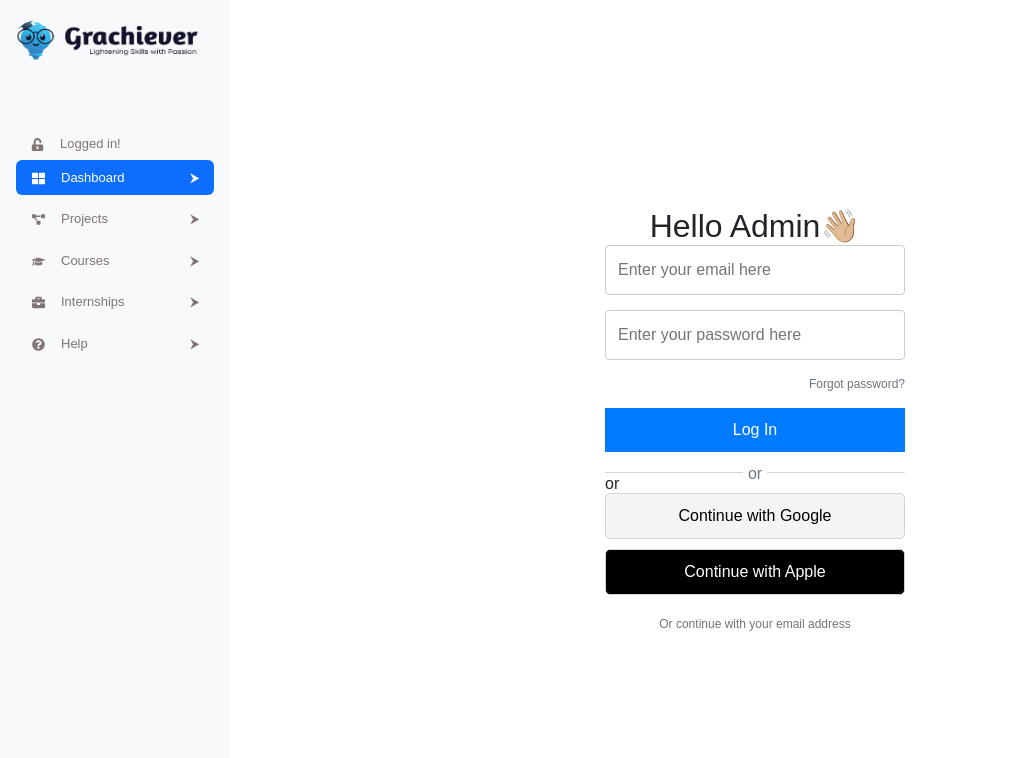
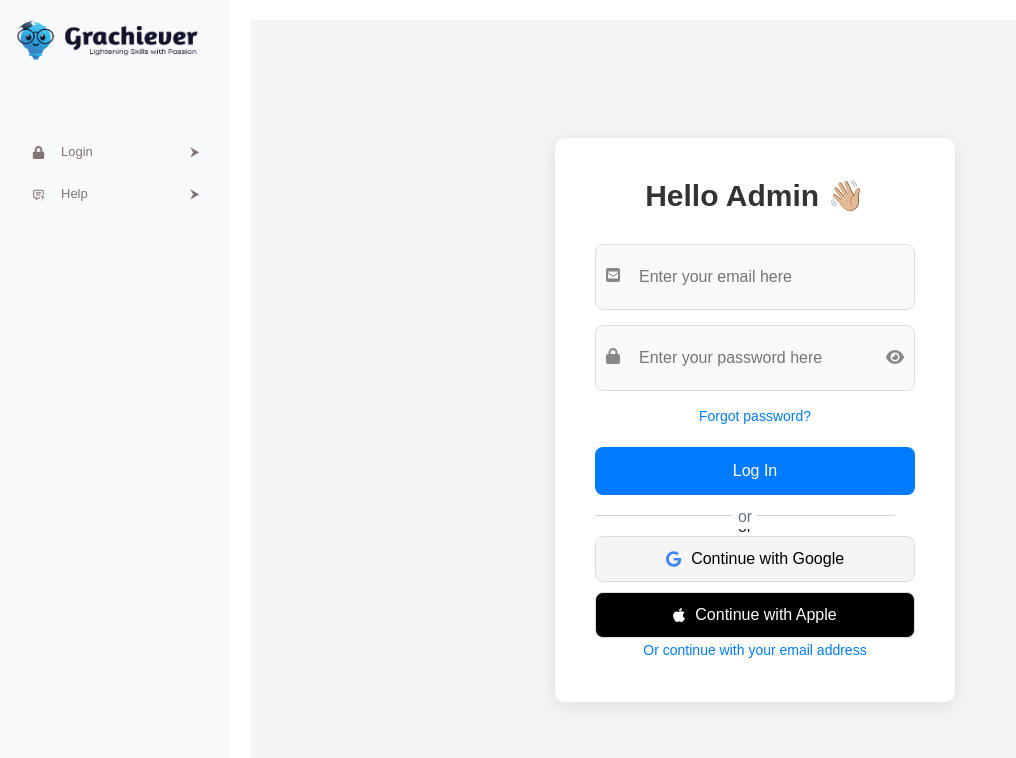
Before and after one commit to Ansh-Mishra04/admin-page-main, a React (Vite) app in the folder admin/: page / in a window 1280 px wide. Shown: the top 758 px of the page, without its empty margins (0-1016 px from the left). Built offline with nearby package versions, Linux system fonts and the light colour scheme.

Commit message:
CSS updates

```diff
--- a/admin/src/App.jsx
+++ b/admin/src/App.jsx
@@ -1,5 +1,5 @@
 import React from 'react';
-import { BrowserRouter, Routes, Route } from "react-router-dom";
+import { BrowserRouter, Routes, Route, useLocation } from "react-router-dom";
 import './App.css';
 import Dashboard from './Dashboard';
 import Courses from './Courses';
@@ -7,18 +7,16 @@ import Login from './Login';
 import Internship from './Internship';
 import Projects from './Project';
 import Sidebar from './component/Sidebar';
-// import Help from './Help';
+import LoginSidebar from './component/LoginSidebar'; // Import LoginSidebar
 import Preview from './component/Preview';
-import Field from './component/Field'
+import Field from './component/Field';
 import Response from './component/response';
 import Tabs from './component/Tabs';
+
 function App() {
   return (
-    <BrowserRouter>
     <div className="app-container" style={{ display: 'flex' }}>
-        {/* Sidebar is always visible */}
-        <Sidebar />
-
+      <SidebarSwitch />
       {/* Main content will render here based on the current route */}
       <div className="main-content" style={{ marginLeft: '230px', padding: '20px', width: '100%' }}>
         <Routes>
@@ -29,15 +27,25 @@ function App() {
           <Route path="/internships" element={<Internship />} />
           <Route path="/tabs" element={<Tabs />} />
           <Route path="/internships/field" element={<Field />} />
-            <Route path="/response" element={<Response/>} />
+          <Route path="/response" element={<Response />} />
           {/* <Route path="/help" element={<Help />} /> */}
           <Route path="/preview" element={<Preview />} />
-
         </Routes>
       </div>
     </div>
-    </BrowserRouter>
   );
 }
 
-export default App;
+const SidebarSwitch = () => {
+  const location = useLocation(); // Now it's inside the Router context
+  const isLoginPage = location.pathname === "/";
+
+  return isLoginPage ? <LoginSidebar /> : <Sidebar />;
+};
+
+const AppWrapper = () => (
+  <BrowserRouter>
+    <App />
+  </BrowserRouter>
+);
+export default AppWrapper;
--- a/admin/src/Courses.jsx
+++ b/admin/src/Courses.jsx
@@ -2,6 +2,7 @@ import React, { useState } from 'react';
 import Cards from './Cards';
 import './component/css/Courses.css';
 import Modal from './component/AddCourse'; // Adjust the import if the path is different
+import Header from './component/Header'
 
 const Courses = () => {
   const [isModalOpen, setIsModalOpen] = useState(false); // Modal state
@@ -49,6 +50,7 @@ const Courses = () => {
 
   return (
     <div className="courses-page">
+      <Header title="Courses"/>
       <div className="section">
         <h2>Add New Course</h2>
         <div className="add-course" onClick={openModal}> {/* Open modal on click */}
--- a/admin/src/Dashboard.jsx
+++ b/admin/src/Dashboard.jsx
@@ -1,6 +1,5 @@
 import React from 'react'
 import './component/css/Dashboard.css';
-// import { Line, Doughnut, Bar } from 'react-chartjs-2';
 import LineCharts from './component/LineChart'
 import { Chart as ChartJS, CategoryScale, LinearScale, PointElement, LineElement, BarElement, ArcElement, Title, Tooltip, Legend } from 'chart.js';
 ChartJS.register(CategoryScale, LinearScale, PointElement, LineElement, BarElement, ArcElement, Title, Tooltip, Legend);
@@ -14,6 +13,7 @@ import { faUsers,faUserLock, faUserPlus } from '@fortawesome/free-solid-svg-icon
 import { ResponsiveChoropleth } from '@nivo/geo';
 import { LineChart, Line, ResponsiveContainer } from 'recharts';
 import ActiveUserCard from './component/ActiveUserCard';
+import Header from './component/Header'
 
 
 const Dashboard = () => {
@@ -54,6 +54,7 @@ const Dashboard = () => {
   ];
   return (
     <div className="dashboard-container">
+      <Header title="Dashboard"/>
       <div className="overview">
         <div className="cards">
           <div className="card-data">
--- a/admin/src/Login.jsx
+++ b/admin/src/Login.jsx
@@ -1,22 +1,53 @@
-import React from "react";
-import "./component/css/Login.css"
+import React, { useState } from "react";
+import { useNavigate } from "react-router-dom";
+import "./component/css/Login.css";
+import { FontAwesomeIcon } from '@fortawesome/react-fontawesome';
+import { faSquareEnvelope, faLock, faEye, faEyeSlash } from '@fortawesome/free-solid-svg-icons';
+import { faGoogle, faApple } from '@fortawesome/free-brands-svg-icons';
 
 function Login() {
+  const [passwordVisible, setPasswordVisible] = useState(false);
+  const navigate = useNavigate();
+
+  const togglePasswordVisibility = () => {
+    setPasswordVisible(!passwordVisible);
+  };
+
+  const handleLogin = (e) => {
+    e.preventDefault();
+    // Here you would normally validate the login credentials.
+    // For demonstration, we'll just navigate to the dashboard.
+    navigate('/dashboard');
+  };
+
   return (
     <div className="login-container">
       <div className="login-form">
-        <h2>Hello Admin👋🏼</h2>
-        <form>
+        <h2>Hello Admin <span role="img" aria-label="wave">👋🏼</span></h2>
+        <form onSubmit={handleLogin}>
+          <div className="input-group">
+            <FontAwesomeIcon icon={faSquareEnvelope} className="input-icon" />
             <input
               type="email"
               placeholder="Enter your email here"
               required
             />
+          </div>
+          <div className="input-group">
+            <FontAwesomeIcon icon={faLock} className="input-icon" />
             <input
-            type="password"
+              type={passwordVisible ? "text" : "password"}
               placeholder="Enter your password here"
               required
             />
+            <button
+              type="button"
+              className="eye-btn"
+              onClick={togglePasswordVisibility}
+            >
+              <FontAwesomeIcon icon={passwordVisible ? faEyeSlash : faEye} />
+            </button>
+          </div>
           <a href="/forgot-password" className="forgot-password">Forgot password?</a>
           <button type="submit" className="login-btn">Log In</button>
         </form>
@@ -24,8 +55,14 @@ function Login() {
           <span>or</span>
         </div>
         <div className="social-login">
-          <button className="google-login">Continue with Google</button>
-          <button className="apple-login">Continue with Apple</button>
+          <button className="google-login">
+            <FontAwesomeIcon icon={faGoogle} className="social-icon" />
+            Continue with Google
+          </button>
+          <button className="apple-login">
+            <FontAwesomeIcon icon={faApple} className="social-icon" />
+            Continue with Apple
+          </button>
         </div>
         <a href="/" className="email-login">Or continue with your email address</a>
       </div>
--- a/admin/src/Project.jsx
+++ b/admin/src/Project.jsx
@@ -2,6 +2,7 @@ import React, { useState } from 'react';
 import Cards from './Cards'; // Assuming Cards.jsx takes a list of courses
 import './component/css/Courses.css';
 import Modal from './component/AddCourse';  // Import the Modal
+import Header from './component/Header'
 
 
 const Project = () => {
@@ -60,6 +61,7 @@ const Project = () => {
   return (
     <div className="courses-page">
       {/* Section for adding a new course */}
+      <Header title="Projects"/>
       <div className="section">
         <h2>Add New Project</h2>
         <div className="add-course">
--- /dev/null
+++ b/admin/src/component/Header.jsx
@@ -0,0 +1,17 @@
+import React from "react";
+import { FontAwesomeIcon } from '@fortawesome/react-fontawesome';
+import { faBell } from '@fortawesome/free-solid-svg-icons';
+import './css/Header.css'; // Adjust the path as necessary
+
+function Header({ title }) {
+  return (
+    <header className="header">
+      <h1 className="header-title">{title}</h1>
+      <div className="bell-container">
+      <FontAwesomeIcon icon={faBell} className="header-bell" />
+      </div>
+    </header>
+  );
+}
+
+export default Header;
--- /dev/null
+++ b/admin/src/component/css/Header.css
@@ -0,0 +1,27 @@
+.header {
+    display: flex;
+    justify-content: space-between ;
+    align-items: center;
+    padding: 15px 20px;
+    position: sticky;
+    top: 0;
+    z-index: 100;
+  }
+
+  .header-title {
+    font-size: 30px;
+    color: #333;
+    font-weight: bolder;
+
+  }
+  .bell-container{
+    background-color: #fff;
+    box-shadow: 0px 4px 10px rgba(0, 0, 0, 0.1);
+    padding: 10px;
+    border-radius: 20px;
+  }
+  .header-bell {
+    font-size: 20px;
+    color: #acacac;
+    cursor: pointer;
+  }
--- a/admin/src/component/css/Internship.css
+++ b/admin/src/component/css/Internship.css
@@ -1,3 +1,6 @@
+.internship-container{
+  background-color: #f5f7fa;
+}
 /* Internships page layout */
 .internships-page {
     padding: 20px;
--- a/admin/src/component/css/Login.css
+++ b/admin/src/component/css/Login.css
@@ -1,78 +1,88 @@
-/* General page styling */
-body, html {
-    margin: 0;
-    padding: 0;
-    font-family: Arial, sans-serif;
-    height: 100%;
-  }
-
-/* Login.css */
 .login-container {
   display: flex;
   justify-content: center;
   align-items: center;
-  width: 100%; /* Make sure it fills the remaining width */
-  height: 100vh; /* Full height */
-  background-color: white; /* Set to white to match the rest of the layout */
+  min-height: 100vh;
+  background-color: #f4f5f7;
+  font-family: 'Arial', sans-serif;
 }
 
-
-
-  /* Form styling */
 .login-form {
-    padding: 50px;
-    flex-grow: 1;
-    display: flex;
-    flex-direction: column;
-    justify-content: center;
-    align-items: center;
+  background: #fff;
+  padding: 40px;
+  border-radius: 10px;
+  box-shadow: 0px 4px 20px rgba(0, 0, 0, 0.1);
+  max-width: 400px;
+  width: 100%;
+  text-align: center;
 }
 
-  h2 {
-    font-size: 28px;
-    margin-bottom: 20px;
+.login-form h2 {
+  margin-bottom: 30px;
+  font-size: 30px;
+  color: #333;
+  font-weight: bold;
+}
+
+.input-group {
   display: flex;
   align-items: center;
-    gap: 10px;
+  justify-content: center;
+  margin-bottom: 15px;
+  background: #f9f9f9;
+  border: 1px solid #ddd;
+  border-radius: 8px;
+  padding: 10px;
 }
 
-  form {
-    width: 300px;
-    display: flex;
-    flex-direction: column;
-    gap: 15px;
+.input-icon {
+  margin-right: 10px;
+  margin-top: 12px;
+  color: #888;
 }
 
-  input {
+.input-group input {
+  flex: 1;
+  border: none;
+  outline: none;
+  background: none;
   padding: 10px;
-    border: 1px solid #ced4da;
-    border-radius: 5px;
   font-size: 16px;
 }
 
-  button {
-    padding: 10px;
-    background-color: #007bff;
-    color: white;
+.eye-btn {
+  background: none;
   border: none;
-    border-radius: 5px;
-    font-size: 10px;
   cursor: pointer;
-  }
-
-  button:hover {
-    background-color: #0056b3;
+  color: #888;
 }
 
 .forgot-password {
-    font-size: 12px;
-    color: #6c757d;
-    text-align: right;
+  display: block;
+  margin: 10px 0;
+  color: #007bff;
   text-decoration: none;
+  font-size: 14px;
 }
 
 .forgot-password:hover {
-    color: #007bff;
+  text-decoration: underline;
+}
+
+.login-btn {
+  background: #007bff;
+  color: #fff;
+  border: none;
+  border-radius: 8px;
+  padding: 12px 20px;
+  cursor: pointer;
+  font-size: 16px;
+  width: 100%;
+  margin-top: 10px;
+}
+
+.login-btn:hover {
+  background: #0056b3;
 }
 
 .login-divider {
@@ -102,44 +112,55 @@ body, html {
 }
 
 .social-login {
-    width: 300px;
   display: flex;
   flex-direction: column;
   gap: 10px;
 }
 
-  .google-login, .apple-login {
+.google-login,
+.apple-login {
+  display: flex;
+  align-items: center;
+  justify-content: center;
+  background: #f5f5f5;
+  border: 1px solid #ddd;
+  border-radius: 8px;
   padding: 10px;
-    color: black;
-    border: 1px solid #ced4da;
-    background-color: rgb(171, 171, 171);
-    border-radius: 5px;
   font-size: 16px;
   cursor: pointer;
-    display: flex;
-    justify-content: center;
+  text-align: center;
 }
 
-  .google-login {
-    background-color: #f4f4f4;
-  }
-
-  .google-login:hover, .apple-login:hover {
-    background-color: #e2e2e2;
+.google-login .social-icon {
+  margin-right: 10px;
+  color: #4285f4;
 }
 
 .apple-login {
-    background-color: black;
-    color: white;
+  background: #000;
+  color: #fff;
+}
+
+.apple-login .social-icon {
+  margin-right: 10px;
+}
+
+.google-login:hover {
+  background: #e0e0e0;
+}
+
+.apple-login:hover {
+  background: #ffffff;
+  color: black;
 }
 
 .email-login {
-    margin-top: 20px;
-    font-size: 12px;
-    color: #6c757d;
+  margin-top: 15px;
+  color: #007bff;
   text-decoration: none;
+  font-size: 14px;
 }
 
 .email-login:hover {
-    color: #007bff;
+  text-decoration: underline;
 }
```
Also changed, not shown: admin/src/Help.jsx (added, +14 -0 lines), admin/src/Internship.jsx (+5 -2 lines). Lines whose indentation alone changed are shown as unchanged.
